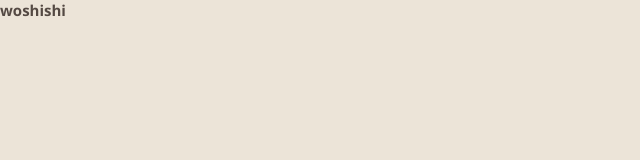
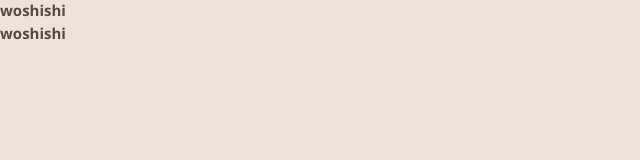
Before and after one commit to guo61552829/first-lession, a plain HTML site: page index.html in a window 1280 px wide. Shown: the full height of the page, 0-640 px from the left. Drawn offline with nearby package versions, Linux system fonts and the light colour scheme.

Commit message:
Update index.html

```diff
--- a/index.html
+++ b/index.html
@@ -22,7 +22,7 @@
 
   <body>
     <h1>woshishi</h1>
-
+<h1>woshishi</h1>
 
   </body>
 </html>
```
